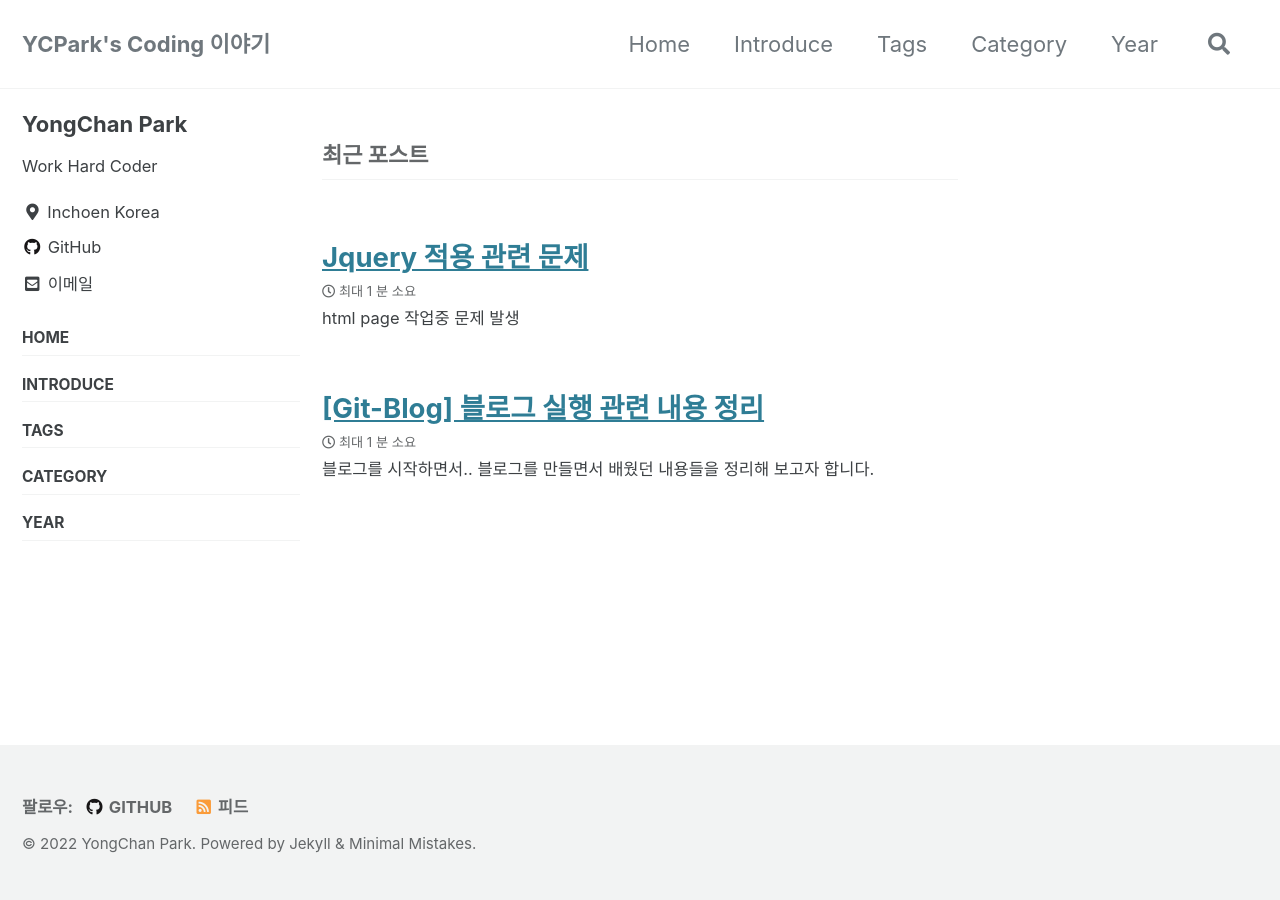
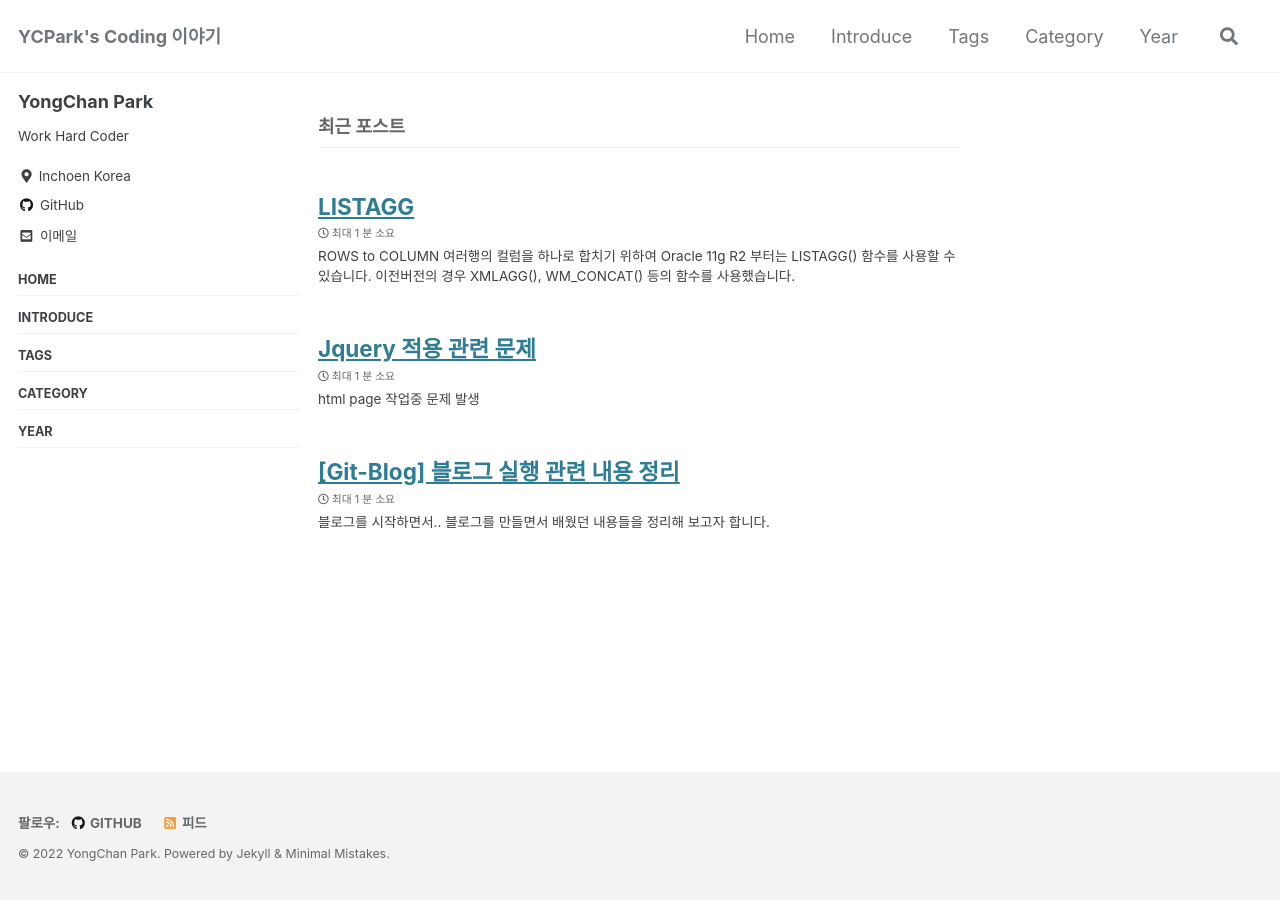
Before and after one commit to YCPark/YCPark.github.io, a Jekyll site: the page built from index.html, in a window 1280 px wide. Built offline with Jekyll 4.4.1, drawn with Linux system fonts in a browser that asks for light colours; cached includes are drawn as plain includes; the list of posts is cut into pages by our own code.

Commit message:
2022.11.18 update

````diff
--- /dev/null
+++ b/_posts/Oracle/2022-11-18-oracle-listagg.md
@@ -0,0 +1,63 @@
+---
+title: "LISTAGG"
+permalink: /posts/Oracle
+categories:
+  - Oracle
+toc: true
+toc_sticky: true
+toc_label: "Oracle"
+tags:
+  - Oracle
+  - LISTAGG
+---
+
+## ROWS to COLUMN
+> 여러행의 컬럼을 하나로 합치기 위하여
+`Oracle 11g R2` 부터는 `LISTAGG()` 함수를 사용할 수 있습니다.
+   이전버전의 경우 `XMLAGG()`, `WM_CONCAT()` 등의 함수를 사용했습니다.
+
+
+매번 사용하는 함수가 아니라서 그런지 매번 사용법을 찾아가며
+해왔는데 이번 기회에 사용법을 정리해 두려합니다.
+
+
+## Oralce Document - LISTAGG의 문법
+---
+![listagg_oracle_img](https://docs.oracle.com/cd/E11882_01/server.112/e41084/img/listagg.gif)
+
+조금 복잡해 보일 수도 있는데 간단히 주로 쓰는 방식대로 하면 다음과 같습니다.
+
+```
+LISTAGG([column name], [delimiter])
+    WITHIN GROUP(ORDER BY [column name])
+
+LISTAGG([합칠 컬럼명], [구분자])
+    WITHIN GROUP(ORDER BY [정령기준 컬럼명])
+```
+
+WITHIN GROUP 뒤로 OVER() 를 추가로 활용할 수 있습니다.
+
+---
+
+## 예제
+```
+WITH TAB AS
+(
+              SELECT '김철수' AS EMPL_NM FROM DUAL
+    UNION ALL SELECT '김영희' FROM DUAL
+    UNION ALL SELECT '홍길동' FROM DUAL
+    UNION ALL SELECT '김유진' FROM DUAL
+    UNION ALL SELECT '김동현' FROM DUAL
+)
+SELECT LISTAGG(EMPL_NM, ',')
+       WITHIN GROUP(ORDER BY EMPL_NM) AS VAL
+FROM TAB A
+-------------------------------------------------------
+VAL
+김동현,김영희,김유진,김철수,홍길동
+```
+
+## 참조
+Oracle Document : <https://docs.oracle.com/cd/E11882_01/server.112/e41084/functions089.htm#SQLRF30030>
+LISTAGG : <https://gent.tistory.com/328>
+{: .notice}
--- a/assets/css/main.scss
+++ b/assets/css/main.scss
@@ -7,4 +7,37 @@ search: false
 
 @import "minimal-mistakes/skins/{{ site.minimal_mistakes_skin | default: 'default' }}"; // skin
 @import "minimal-mistakes"; // main partials
-@import url('https://fonts.googleapis.com/css?family=Noto+Sans+KR&display=swap');
+// @import url('https://fonts.googleapis.com/css?family=Noto+Sans+KR&display=swap');
+
+$sans-serif: 'Noto Sans KR';
+$monospace: 'Ubuntu Mono';
+$type-size-4-5: 1.12em !default; // Ubuntu Mono is a bit small
+
+@import url(https://fonts.googleapis.com/css?family=Noto+Sans+KR|Ubuntu+Mono);
+
+html {
+  font-size: 12px; // change to whatever
+
+  @include breakpoint($medium) {
+    font-size: 14px; // change to whatever
+  }
+
+  @include breakpoint($large) {
+    font-size: 16px; // change to whatever
+  }
+
+  @include breakpoint($x-large) {
+    font-size: 18px; // change to whatever
+  }
+}
+
+.highlight {
+  font-family: $monospace;
+  font-size: $type-size-4-5;
+}
+
+.language-plaintext {
+  font-family: $monospace;
+  font-size: $type-size-5;
+  background: #c0ffee;
+}
````
